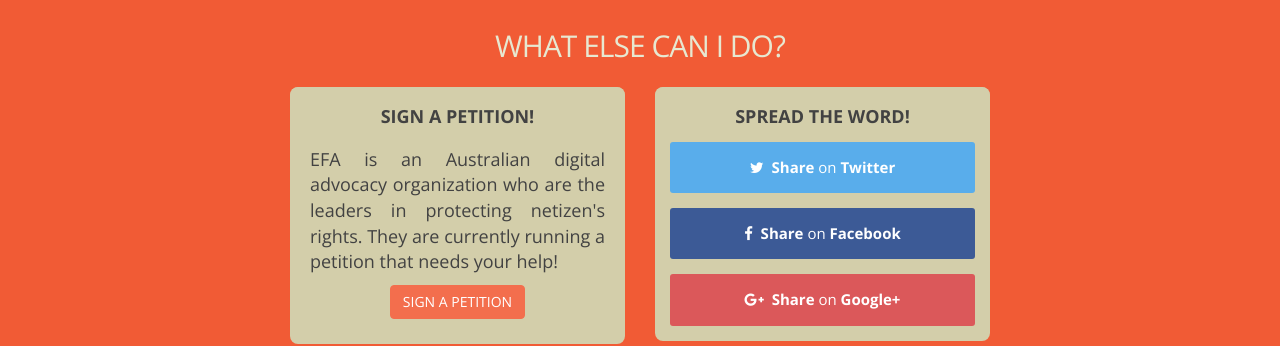
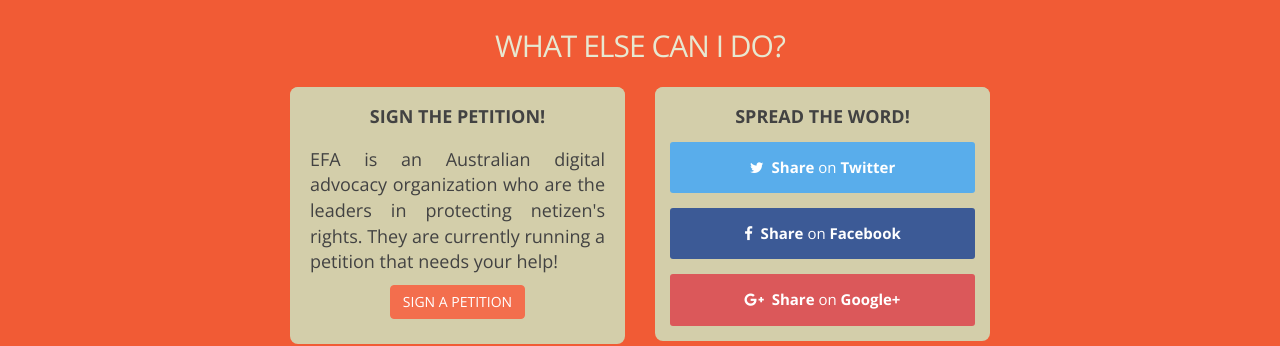
Before and after one commit to thomasdavis/saveprivacy, a Jekyll site: the page built from index.html, in a window 1280 px wide and 900 px high, scrolled down 2621 px. Shown: the part 469-815 px from the top of the window. Built offline with Jekyll 4.4.1, drawn with Linux system fonts in a browser that asks for light colours; nearby versions of some CDN libraries; comment, search, counter and statistics services are not loaded.

Commit message:
I thought "sign the petition" sounded better than "sign a petition"

```diff
--- a/index.html
+++ b/index.html
@@ -128,7 +128,7 @@
                 <div class="col-md-6">
 
                 <div class="step step-1 ">
-                    <h4>Sign A Petition!</h4>
+                    <h4>Sign the Petition!</h4>
                     <div class="actions">
                         <p>EFA is an Australian digital advocacy organization who are the leaders in protecting netizen's rights. They are currently running a petition that needs your help!</p>
                         <a style="margin-bottom: 25px;" href="https://www.getup.org.au/campaigns/privacy/mandatory-data-retention-efa--2/sign-the-petition" class="btn btn-primary">SIGN A PETITION</a>
```
